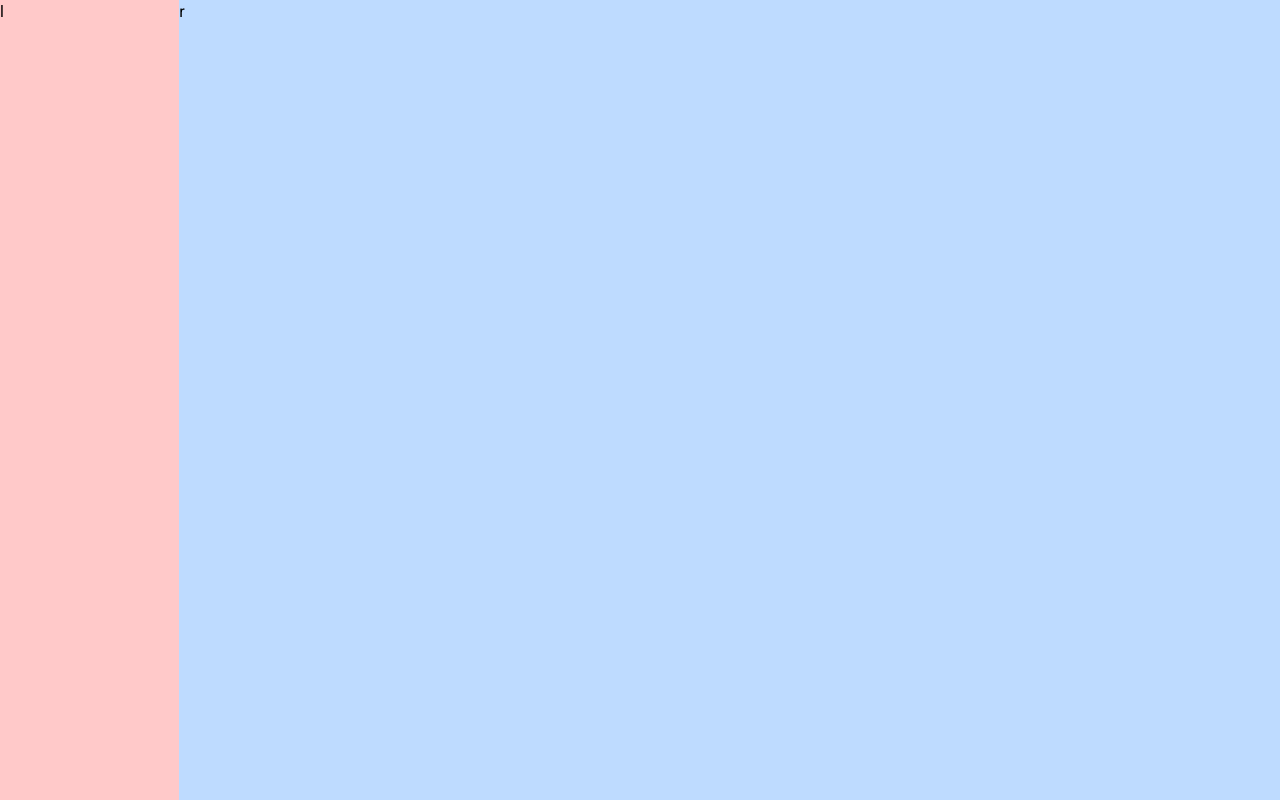
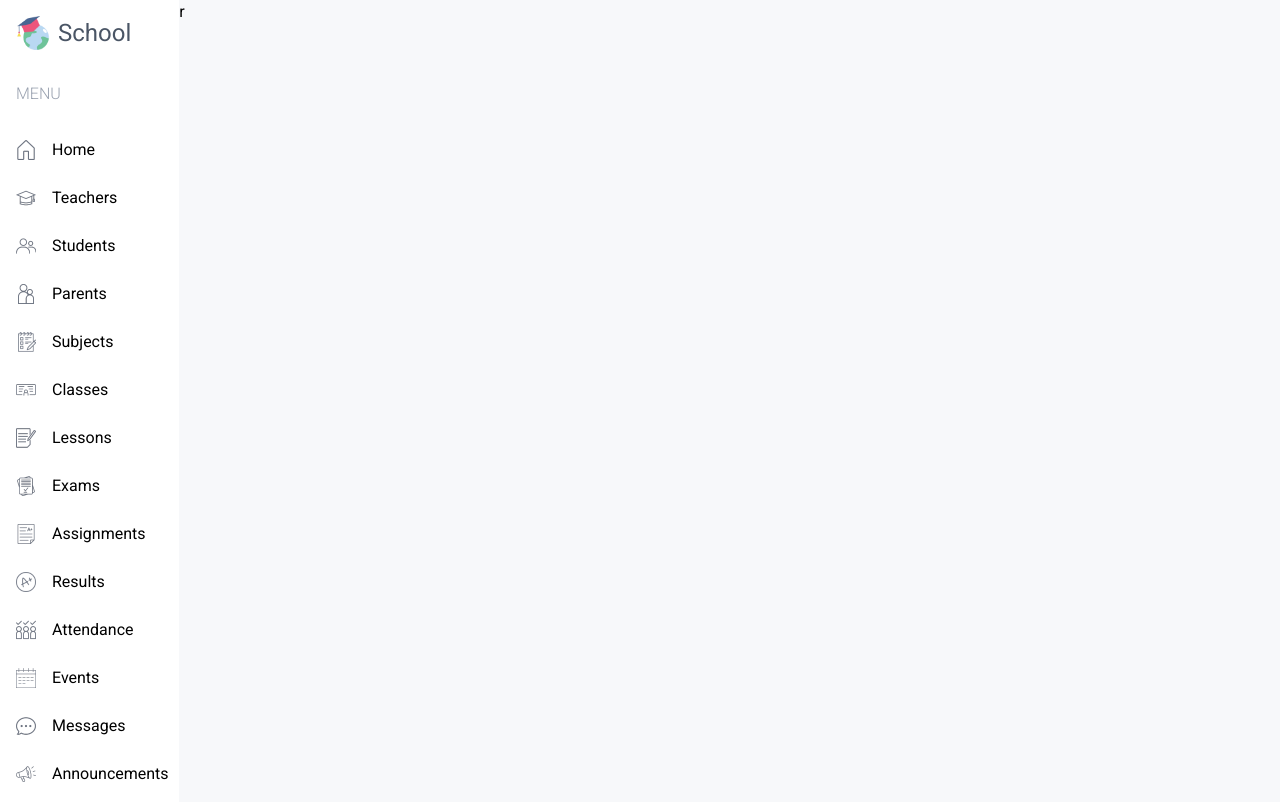
Before and after one commit to HerbertNtim/school-management, a Next.js app: page / in a window 1280 px wide. Shown: the top 802 px of the page. Built offline with nearby package versions, Linux system fonts and the light colour scheme.

Commit message:
developed side bar

```diff
--- a/src/app/(dashboard)/layout.tsx
+++ b/src/app/(dashboard)/layout.tsx
@@ -1,12 +1,21 @@
+import Menu from "@/components/Menu"
+import Image from "next/image"
+import Link from "next/link"
 
 const DashboardLayout = () => {
   return (
-    <main className="h-screen flex">
+    <main className="h-full flex">
       {/* LEFT */}
-      <div className="w-[14%] md:w-[8%] lg:w-[16%] xl:w-[14%] bg-red-200">l</div>
+      <div className="w-[14%] md:w-[8%] lg:w-[16%] xl:w-[14%] p-4">
+        <Link href='/' className="flex items-center justify-center lg:justify-start gap-2">
+          <Image src='/logo.png' alt={'logo'} width={34} height={34} />
+          <span className="hidden lg:block text-2xl text-gray-600">School</span>
+        </Link>
+        <Menu />
+      </div>
 
       {/* RIGHT */}
-      <div className="bg-blue-200 w-[86%] md:w-[92%] lg:w-[84%] xl:w-[86%]">r</div>
+      <div className="bg-[#F7F8FA] w-[86%] md:w-[92%] lg:w-[84%] xl:w-[86%] overflow-scroll">r</div>
     </main>
   )
 }
--- /dev/null
+++ b/src/components/Menu.tsx
@@ -0,0 +1,141 @@
+import Image from "next/image";
+import Link from "next/link";
+
+const menuItems = [
+  {
+    title: "MENU",
+    items: [
+      {
+        icon: "/home.png",
+        label: "Home",
+        href: "/",
+        visible: ["admin", "teacher", "student", "parent"],
+      },
+      {
+        icon: "/teacher.png",
+        label: "Teachers",
+        href: "/list/teachers",
+        visible: ["admin", "teacher"],
+      },
+      {
+        icon: "/student.png",
+        label: "Students",
+        href: "/list/students",
+        visible: ["admin", "teacher"],
+      },
+      {
+        icon: "/parent.png",
+        label: "Parents",
+        href: "/list/parents",
+        visible: ["admin", "teacher"],
+      },
+      {
+        icon: "/subject.png",
+        label: "Subjects",
+        href: "/list/subjects",
+        visible: ["admin"],
+      },
+      {
+        icon: "/class.png",
+        label: "Classes",
+        href: "/list/classes",
+        visible: ["admin", "teacher"],
+      },
+      {
+        icon: "/lesson.png",
+        label: "Lessons",
+        href: "/list/lessons",
+        visible: ["admin", "teacher"],
+      },
+      {
+        icon: "/exam.png",
+        label: "Exams",
+        href: "/list/exams",
+        visible: ["admin", "teacher", "student", "parent"],
+      },
+      {
+        icon: "/assignment.png",
+        label: "Assignments",
+        href: "/list/assignments",
+        visible: ["admin", "teacher", "student", "parent"],
+      },
+      {
+        icon: "/result.png",
+        label: "Results",
+        href: "/list/results",
+        visible: ["admin", "teacher", "student", "parent"],
+      },
+      {
+        icon: "/attendance.png",
+        label: "Attendance",
+        href: "/list/attendance",
+        visible: ["admin", "teacher", "student", "parent"],
+      },
+      {
+        icon: "/calendar.png",
+        label: "Events",
+        href: "/list/events",
+        visible: ["admin", "teacher", "student", "parent"],
+      },
+      {
+        icon: "/message.png",
+        label: "Messages",
+        href: "/list/messages",
+        visible: ["admin", "teacher", "student", "parent"],
+      },
+      {
+        icon: "/announcement.png",
+        label: "Announcements",
+        href: "/list/announcements",
+        visible: ["admin", "teacher", "student", "parent"],
+      },
+    ],
+  },
+  {
+    title: "OTHER",
+    items: [
+      {
+        icon: "/profile.png",
+        label: "Profile",
+        href: "/profile",
+        visible: ["admin", "teacher", "student", "parent"],
+      },
+      {
+        icon: "/setting.png",
+        label: "Settings",
+        href: "/settings",
+        visible: ["admin", "teacher", "student", "parent"],
+      },
+      {
+        icon: "/logout.png",
+        label: "Logout",
+        href: "/logout",
+        visible: ["admin", "teacher", "student", "parent"],
+      },
+    ],
+  },
+];
+
+const Menu = () => {
+  return (
+    <div className="mt-4 text-shadow-amber-300">
+      {menuItems.map((menu) => (
+        <div className="flex flex-col gap-2" key={menu.title}>
+          <span className="hidden lg:block text-gray-400 font-light my-4">{menu.title}</span>
+          {menu.items.map((item) => (
+            <Link
+              key={item.label}
+              href={item.href}
+              className="flex items-center justify-center lg:justify-start gap-4 py-2"
+            >
+              <Image src={item.icon} alt={item.label} width={20} height={20} />
+              <span>{item.label}</span>
+            </Link>
+          ))}
+        </div>
+      ))}
+    </div>
+  )
+}
+
+export default Menu
--- /dev/null
+++ b/src/components/Navbar.tsx
@@ -0,0 +1,9 @@
+import React from 'react'
+
+const Navbar = () => {
+  return (
+    <div>Navbar</div>
+  )
+}
+
+export default Navbar
```
